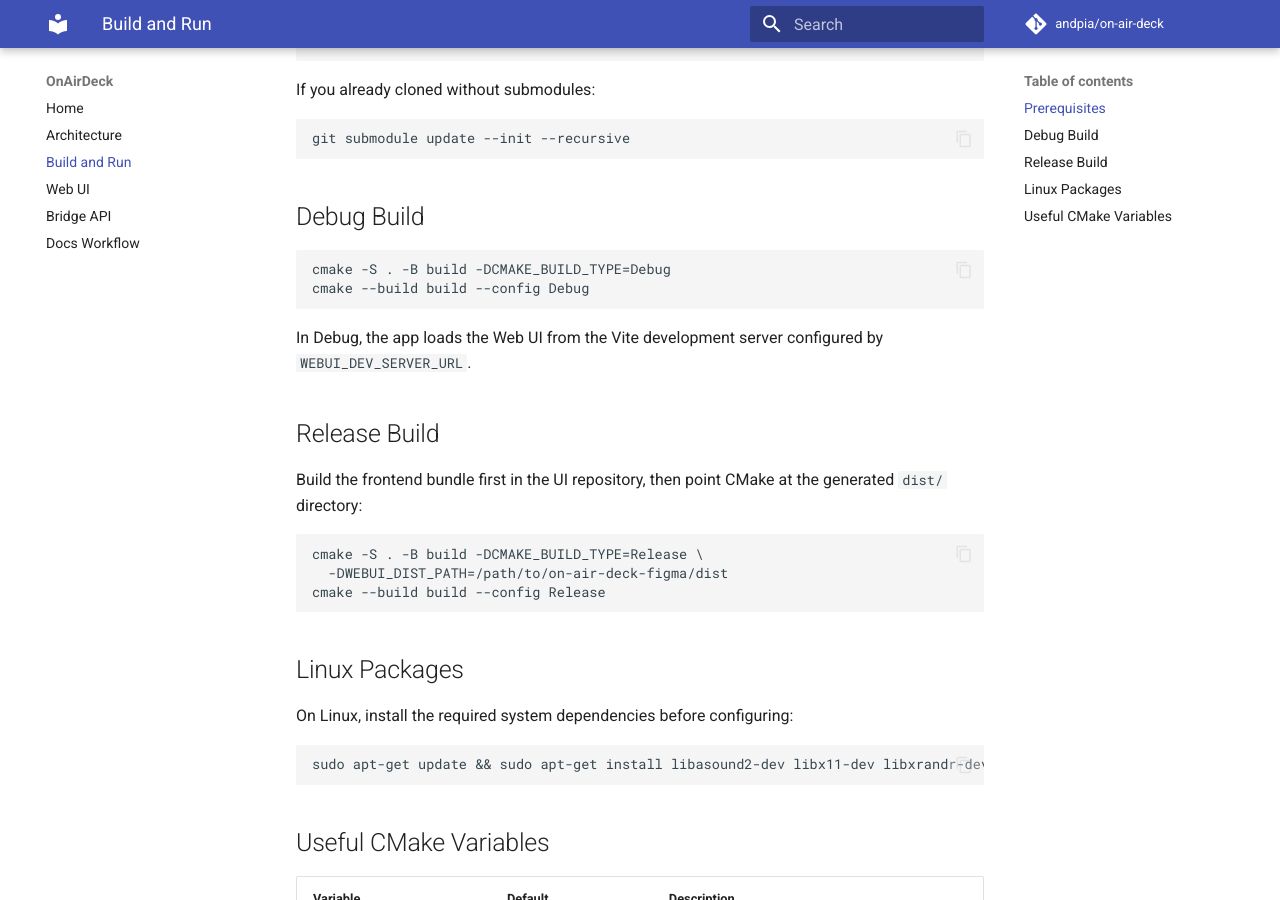
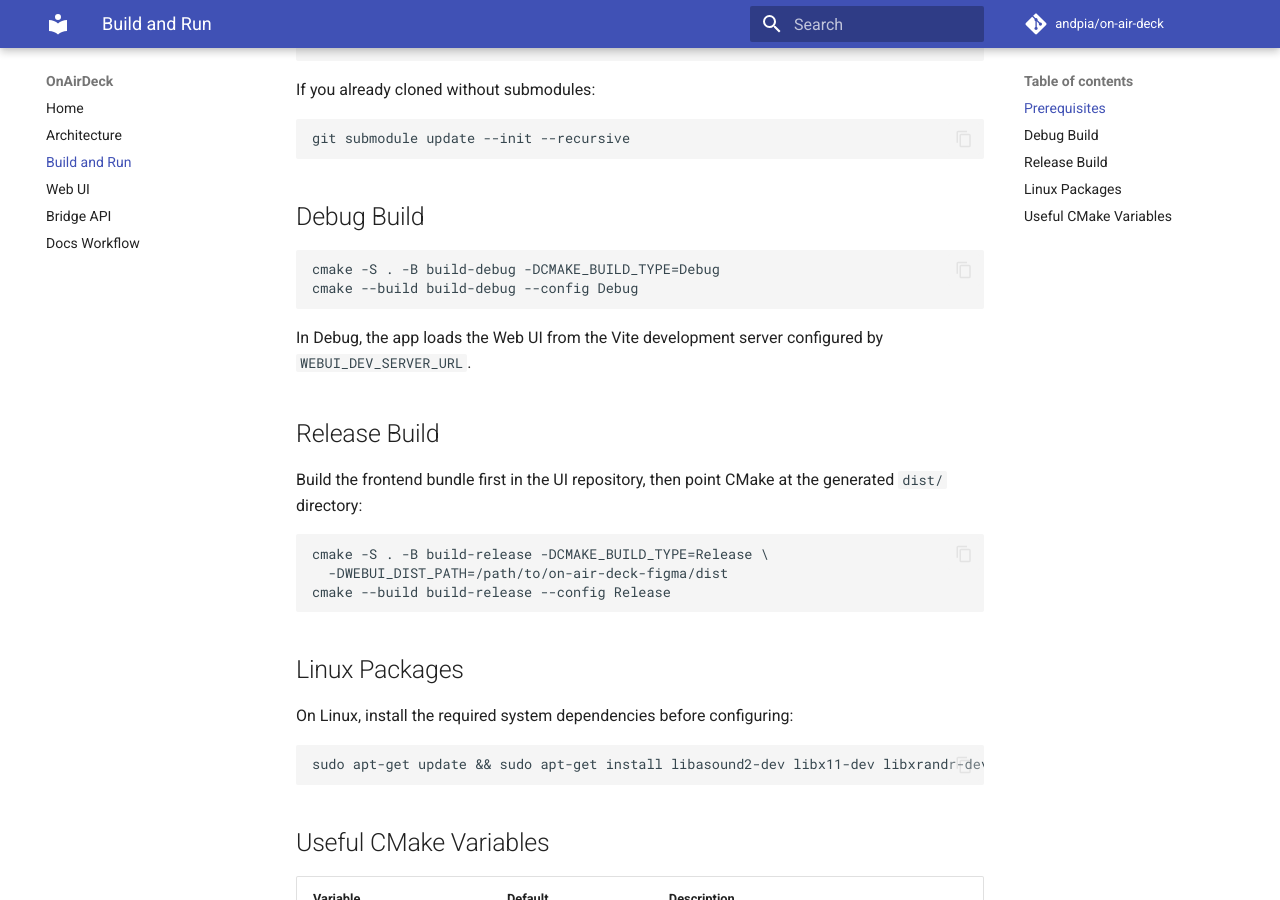
Before and after one commit to andpia/on-air-deck, an MkDocs documentation site: the page built from docs/build-and-run.md, in a window 1280 px wide and 900 px high, scrolled down 379 px. Built offline with MkDocs 1.6.1 and Material for MkDocs 9.7.7, drawn with Linux system fonts in a browser that asks for light colours; comment, search, counter and statistics services are not loaded.

Commit message:
refactor: update CMake build directories and improve documentation for build process

````diff
--- a/docs/build-and-run.md
+++ b/docs/build-and-run.md
@@ -22,8 +22,8 @@ git submodule update --init --recursive
 ## Debug Build
 
 ```bash
-cmake -S . -B build -DCMAKE_BUILD_TYPE=Debug
-cmake --build build --config Debug
+cmake -S . -B build-debug -DCMAKE_BUILD_TYPE=Debug
+cmake --build build-debug --config Debug
 ```
 
 In Debug, the app loads the Web UI from the Vite development server configured by `WEBUI_DEV_SERVER_URL`.
@@ -33,9 +33,9 @@ In Debug, the app loads the Web UI from the Vite development server configured b
 Build the frontend bundle first in the UI repository, then point CMake at the generated `dist/` directory:
 
 ```bash
-cmake -S . -B build -DCMAKE_BUILD_TYPE=Release \
+cmake -S . -B build-release -DCMAKE_BUILD_TYPE=Release \
   -DWEBUI_DIST_PATH=/path/to/on-air-deck-figma/dist
-cmake --build build --config Release
+cmake --build build-release --config Release
 ```
 
 ## Linux Packages
````
Also changed, not shown: README.md (+21 -7 lines), docs/index.md (+2 -2 lines), docs/web-ui.md (+1 -1 lines), 3 other files.
